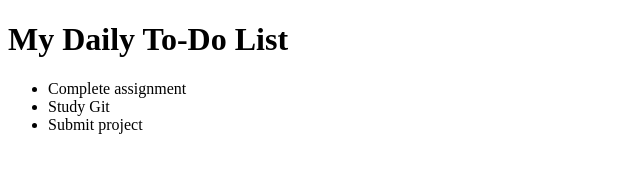
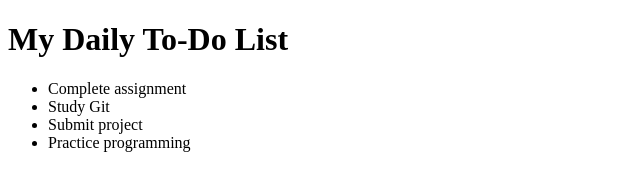
Before and after one commit to Darshini8867/simple-todo, a plain HTML site: page index.html in a window 1280 px wide. Shown: the whole page, without its empty margins (0-640 px from the left). Drawn offline with Linux system fonts and the light colour scheme.

Commit message:
Added programming task

```diff
--- a/index.html
+++ b/index.html
@@ -11,6 +11,7 @@
         <li>Complete assignment</li>
         <li>Study Git</li>
         <li>Submit project</li>
+        <li>Practice programming</li>
     </ul>
 
 </body>
```
